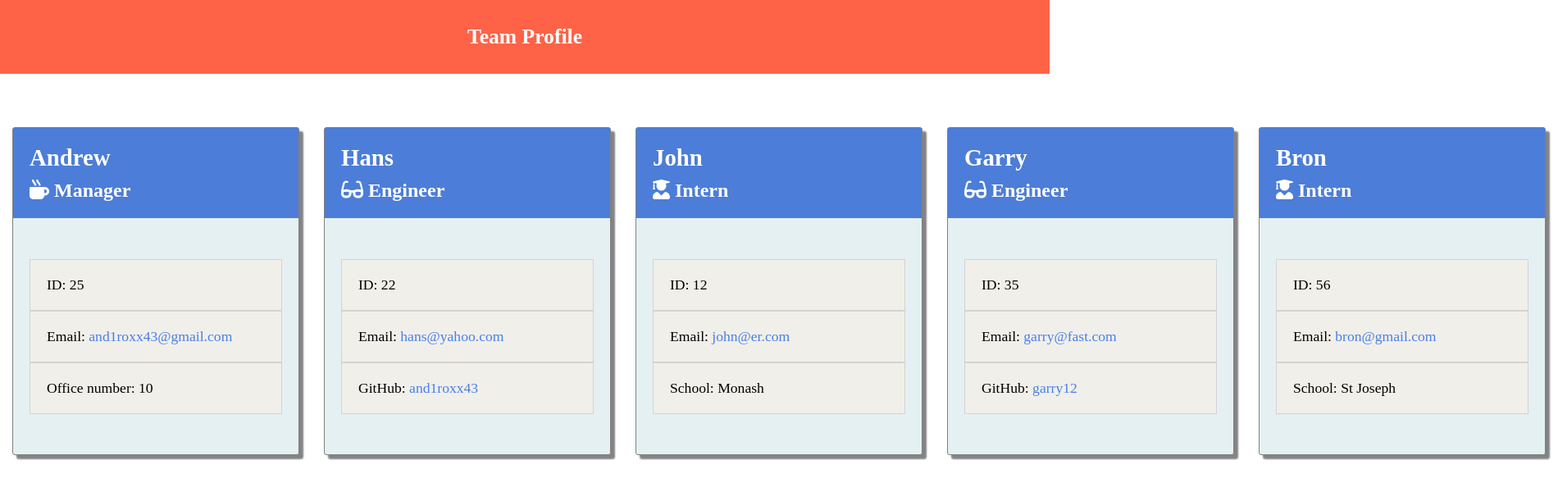
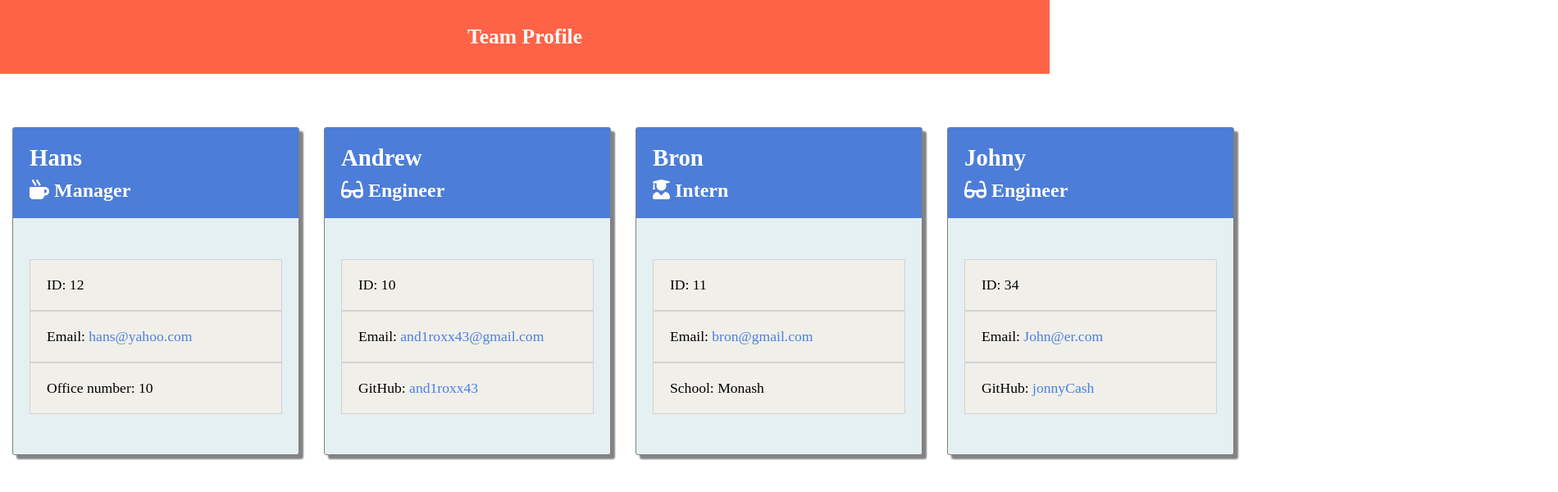
Before and after one commit to and1roxx43/Team_Profile, a website: page dist/index.html in a window 1280 px wide. Shown: the whole page at 82% size, 1900 px wide, since content can reach past the window. Drawn offline with Linux system fonts and the light colour scheme.

Commit message:
Add content to README file

```diff
--- a/dist/index.html
+++ b/dist/index.html
@@ -20,49 +20,25 @@
 
     <div class="card">
         <div class="card-header">
-            <h3 class="title">Andrew</h3>
+            <h3 class="title">Hans</h3>
             <span><i class="fas fa-mug-hot"></i></span><h4> Manager</h4>
         </div>
         <div class="emp-details">
-            <p>ID: 25</p>
-            <p>Email: <a href="mailto:and1roxx43@gmail.com">and1roxx43@gmail.com</a></p>
+            <p>ID: 12</p>
+            <p>Email: <a href="mailto:hans@yahoo.com">hans@yahoo.com</a></p>
             <p>Office number: 10</p>
         </div>
     </div>
 
     <div class="card">
         <div class="card-header">
-            <h3 class="title">Hans</h3>
+            <h3 class="title">Andrew</h3>
             <span><i class="fas fa-glasses"></i></span><h4> Engineer</h4>
         </div>
         <div class="emp-details">
-            <p>ID: 22</p>
-            <p>Email: <a href="mailto:hans@yahoo.com">hans@yahoo.com</a></p>
+            <p>ID: 10</p>
+            <p>Email: <a href="mailto:and1roxx43@gmail.com">and1roxx43@gmail.com</a></p>
             <p>GitHub: <a href="https://www.github.com/and1roxx43" target="_blank"s>and1roxx43</a></p>
-        </div>
-    </div>
-
-    <div class="card">
-        <div class="card-header">
-            <h3 class="title">John</h3>
-            <span><i class="fas fa-user-graduate"></i></span><h4> Intern</h4>
-        </div>
-        <div class="emp-details">
-            <p>ID: 12</p>
-            <p>Email: <a href="mailto:john@er.com">john@er.com</a></p>
-            <p>School: Monash</a></p>
-        </div>
-    </div>
-
-    <div class="card">
-        <div class="card-header">
-            <h3 class="title">Garry</h3>
-            <span><i class="fas fa-glasses"></i></span><h4> Engineer</h4>
-        </div>
-        <div class="emp-details">
-            <p>ID: 35</p>
-            <p>Email: <a href="mailto:garry@fast.com">garry@fast.com</a></p>
-            <p>GitHub: <a href="https://www.github.com/garry12" target="_blank"s>garry12</a></p>
         </div>
     </div>
 
@@ -72,9 +48,21 @@
             <span><i class="fas fa-user-graduate"></i></span><h4> Intern</h4>
         </div>
         <div class="emp-details">
-            <p>ID: 56</p>
+            <p>ID: 11</p>
             <p>Email: <a href="mailto:bron@gmail.com">bron@gmail.com</a></p>
-            <p>School: St Joseph</a></p>
+            <p>School: Monash</a></p>
+        </div>
+    </div>
+
+    <div class="card">
+        <div class="card-header">
+            <h3 class="title">Johny</h3>
+            <span><i class="fas fa-glasses"></i></span><h4> Engineer</h4>
+        </div>
+        <div class="emp-details">
+            <p>ID: 34</p>
+            <p>Email: <a href="mailto:John@er.com">John@er.com</a></p>
+            <p>GitHub: <a href="https://www.github.com/jonnyCash" target="_blank"s>jonnyCash</a></p>
         </div>
     </div>
 
```
Also changed, not shown: README.md.
